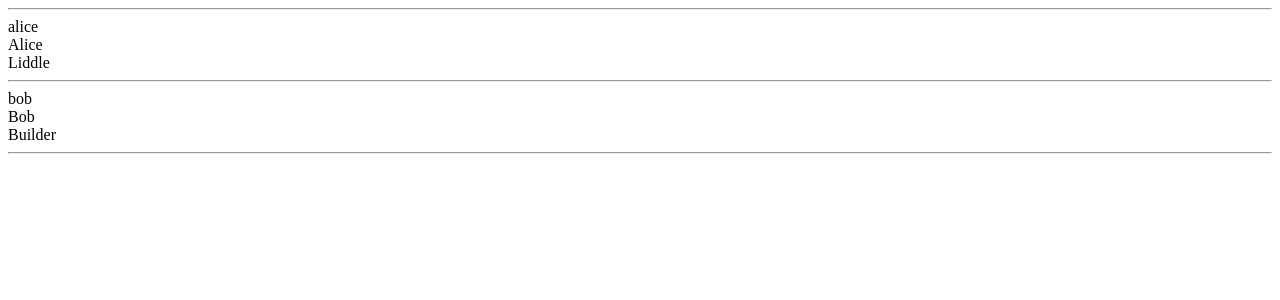
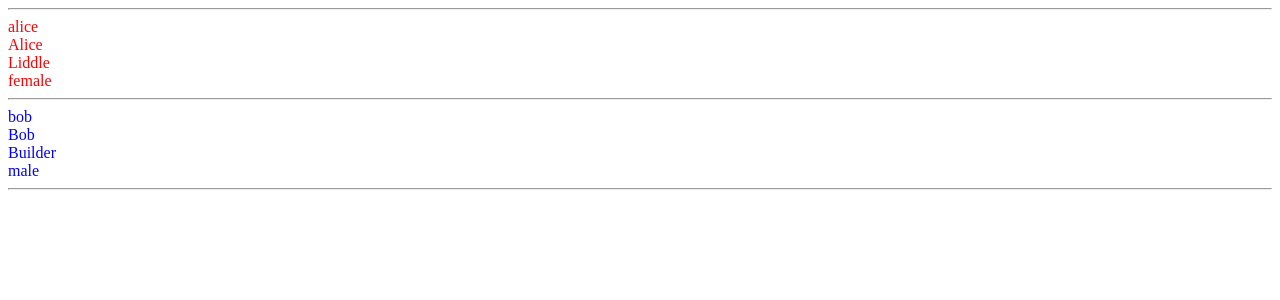
Before and after one commit to FlameByte/PHP-alused, a PHP site: page / in a window 1280 px wide. Shown: the top 300 px of the page. Run offline with PHP 8.4, Linux system fonts and the light colour scheme.

Commit message:
tunnitöö

```diff
--- a/arrays/index.php
+++ b/arrays/index.php
@@ -22,19 +22,27 @@ $kasutajad = array(
     array(
         'alice',
         'Alice',
-        'Liddle'
+        'Liddle',
+        'female'
     ),
     array(
         'bob',
         'Bob',
-        'Builder'
+        'Builder',
+        'male'
     )
 );
 
 echo '<hr>';
 foreach ($kasutajad as $kasutaja) {
-    foreach($kasutaja as $element) {
-        echo $element.'<br>';
+    for($i = 0; $i < count($kasutaja); $i++) {
+        if($kasutaja[3] == 'female') {
+            echo '<div style="color: red">';
+        } else {
+            echo '<div style="color: blue">';
+        }
+        echo $kasutaja[$i].'</div>';
     }
+
     echo '<hr>';
 }
```
